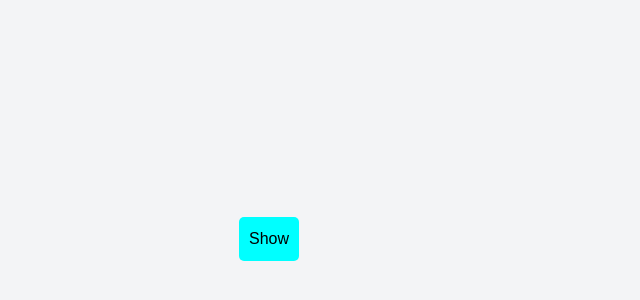
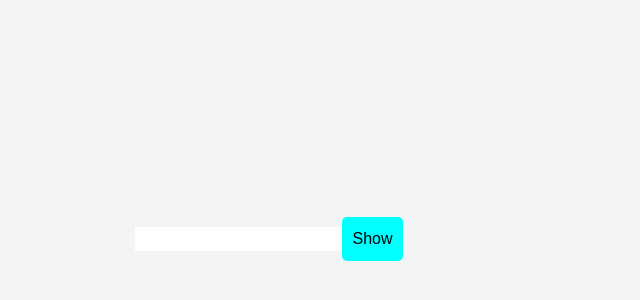
Before and after one commit to Manojgupta103/React-vite, a React (Vite) app in the folder vite-project/: page / in a window 1280 px wide. Shown: the part 156-456 px from the top of the page, without its empty margins (371-1011 px from the left). Built offline with nearby package versions, Linux system fonts and the light colour scheme.

Commit message:
added Function show Password

```diff
--- a/vite-project/src/App.jsx
+++ b/vite-project/src/App.jsx
@@ -130,20 +130,36 @@ import Button from 'react-bootstrap/Button';
 // export default App;
 
 
-function ternary(){
-  let [status, setStatus]=useState(false);
-  return (
+// function ternary(){
+//   let [status, setStatus]=useState(false);
+//   return (
+//     <div className='App'>
+//       <Button onClick={()=>setStatus(!status)}>
+//       {(status) ? "Hide" : "Show"}
+//         </Button>
+//       {
+//       (status) ?
+//       <p className='para'>Welcome to React</p>
+//       :
+//       ""
+// }
+//     </div>
+//   );
+// }
+// export default ternary;
+
+function ShowPassword(){
+  let [pstatus,setPstatus]=useState(false);
+
+  return(
     <div className='App'>
-      <Button onClick={()=>setStatus(!status)}>
-      {(status) ? "Hide" : "Show"}
-        </Button>
-      {
-      (status) ?
-      <p className='para'>Welcome to React</p>
-      :
-      ""
+      <input type={pstatus ? 'text' : "password"}/>
+      <button onClick={() => setPstatus(!pstatus)}>
+      {pstatus ? "Hide" : "Show"}
+      </button>
+      <br></br>
+    </div>
+  )
 }
-    </div>
-  );
-}
-export default ternary;
+
+export default ShowPassword;
```
